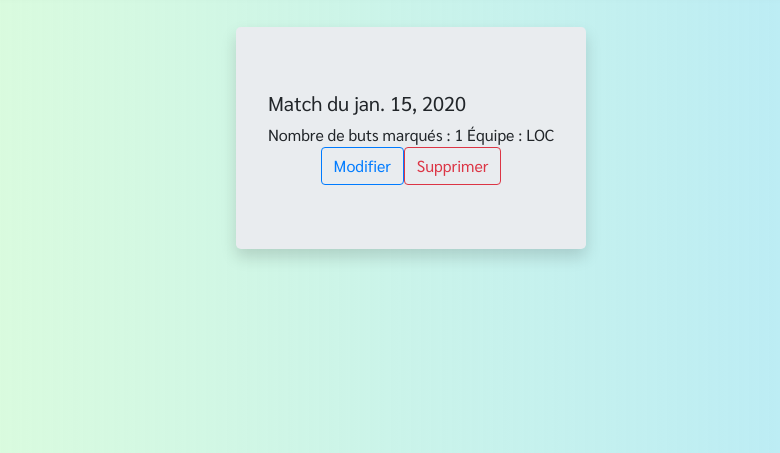
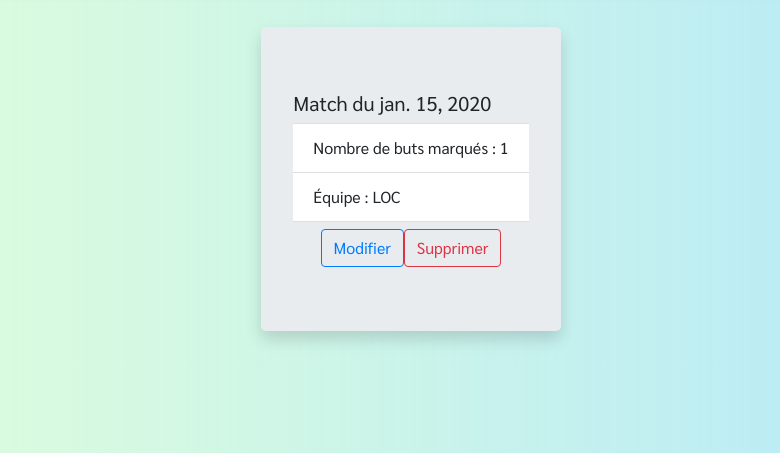
Before and after one commit to GAzerty/Projet_Web, a Django app: page /rencontre/participation/read/1 in a window 1280 px wide. Shown: the part 347-800 px from the top of the page, without its empty margins (229-1009 px from the left). Run offline with Django 3.2, Linux system fonts and the light colour scheme; a user stored in the database is signed in; tables that the repository leaves empty hold one stand-in row (values such as "Sample post"); some libraries are stand-ins or nearby versions.

Commit message:
Affichage en liste de la participation

```diff
--- a/app/templates/participer/readParticiper.html
+++ b/app/templates/participer/readParticiper.html
@@ -6,9 +6,15 @@
     <div class="d-flex justify-content-center">
         <div class="jumbotron shadow">
             <h5>Match du {{ Participer.idRencontre.dateRencontre }}</h5>
-            <span>Nombre de buts marqués : {{ Participer.nombreButs }}</span>
-            <span>Équipe : {{ Participer.equipe }} </span>
-            <div class="d-flex justify-content-center">
+            <ul class="list-group list-group-flush">
+                <li class="list-group-item">
+                    Nombre de buts marqués : {{ Participer.nombreButs }}
+                </li>
+                <li class="list-group-item">
+                    Équipe : {{ Participer.equipe }}
+                </li>
+            </ul>
+            <div class="d-flex justify-content-center mt-2">
                 <a href="{% url 'update_participer' Participer.idRencontre.idRencontre %}" class="btn btn-outline-primary">Modifier</a>
                 <a href="{% url 'delete_participer' Participer.idRencontre.idRencontre %}" class="btn btn-outline-danger">Supprimer</a>
             </div>
```
